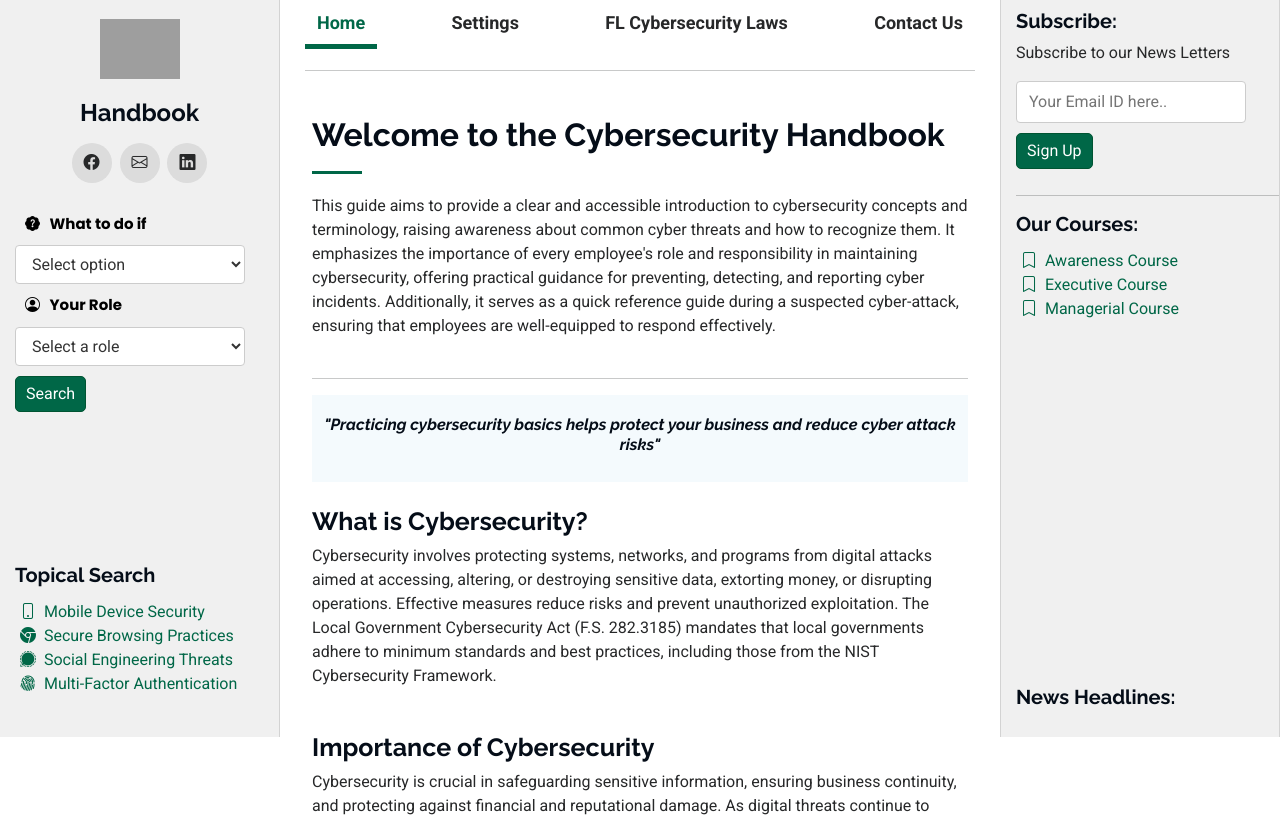
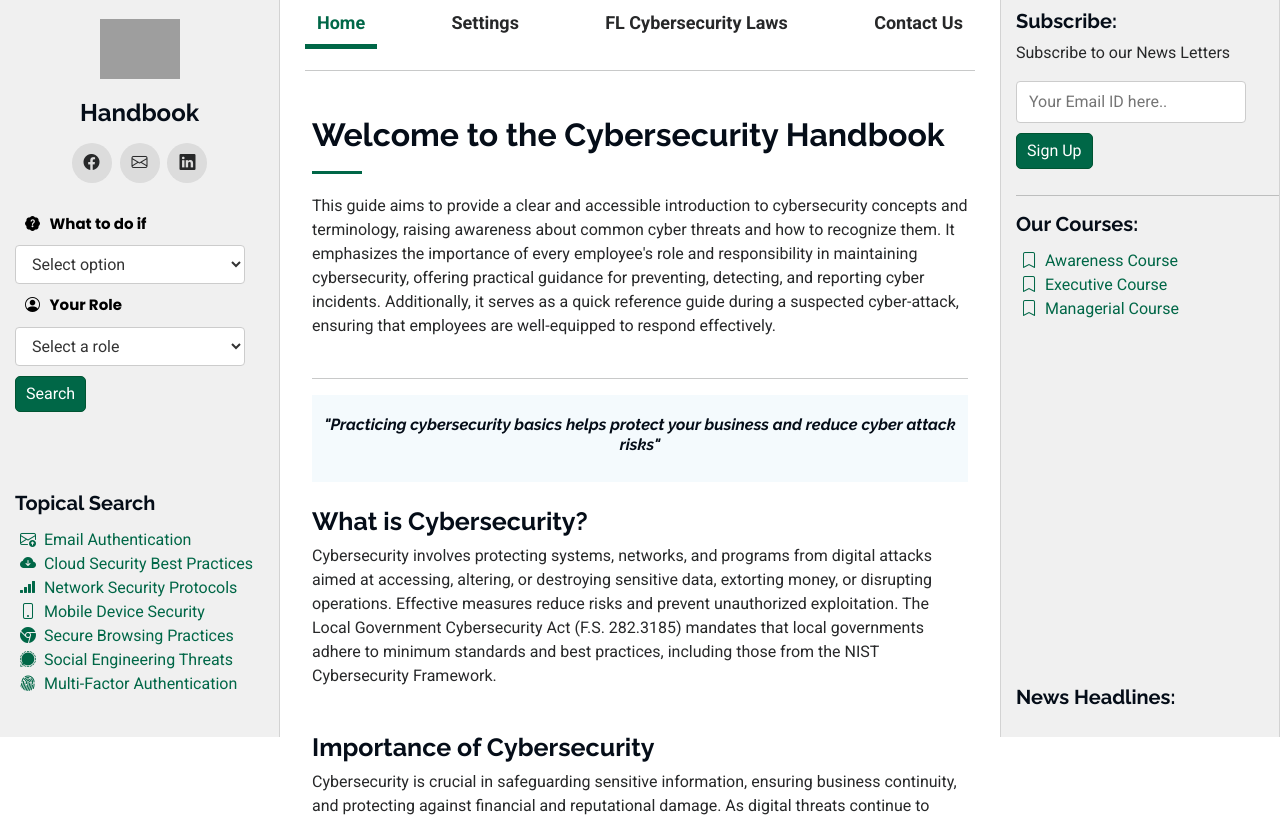
Before and after one commit to akshayvv02/handbook_v2_flask, a Flask app: page /content in a window 1280 px wide. Shown: the part 63-882 px from the top of the page. Run offline with Flask 3, Linux system fonts and the light colour scheme; some libraries are stand-ins or nearby versions; grey boxes are pictures that could not be loaded.

Commit message:
new topical search added

```diff
--- a/app/templates/blank_phishing.html
+++ b/app/templates/blank_phishing.html
@@ -106,6 +106,9 @@
     <div style="position: absolute; bottom: 0;padding-bottom: 20px;">
     <h5><b>Topical Search</b></h5>
     <ul style="list-style-type: none;padding: 5px;">
+      <li><a href="#" id="mfa"><i class="bi bi-envelope-arrow-up"></i>&nbsp;&nbsp;Email Authentication</a></li>
+      <li><a href="#" id="mfa"><i class="bi bi-cloud-arrow-down-fill"></i>&nbsp;&nbsp;Cloud Security Best Practices</a></li>
+      <li><a href="#" id="mfa"><i class="bi bi-reception-4"></i>&nbsp;&nbsp;Network Security Protocols</a></li>
       <li><a href="#" id="mds"><i class="bi bi-phone"></i>&nbsp;&nbsp;Mobile Device Security</a></li>
       <li><a href="#" id="sbp"><i class="bi bi-browser-chrome"></i>&nbsp;&nbsp;Secure Browsing Practices</a></li>
       <li><a href="#" id="set"><i class="bi bi-signal"></i>&nbsp;&nbsp;Social Engineering Threats</a></li>
--- a/app/templates/content.html
+++ b/app/templates/content.html
@@ -108,6 +108,9 @@
     <div style="position: absolute; bottom: 0;padding-bottom: 20px;">
     <h5><b>Topical Search</b></h5>
     <ul style="list-style-type: none;padding: 5px;">
+      <li><a href="#" id="mfa"><i class="bi bi-envelope-arrow-up"></i>&nbsp;&nbsp;Email Authentication</a></li>
+      <li><a href="#" id="mfa"><i class="bi bi-cloud-arrow-down-fill"></i>&nbsp;&nbsp;Cloud Security Best Practices</a></li>
+      <li><a href="#" id="mfa"><i class="bi bi-reception-4"></i>&nbsp;&nbsp;Network Security Protocols</a></li>
       <li><a href="#" id="mds"><i class="bi bi-phone"></i>&nbsp;&nbsp;Mobile Device Security</a></li>
       <li><a href="#" id="sbp"><i class="bi bi-browser-chrome"></i>&nbsp;&nbsp;Secure Browsing Practices</a></li>
       <li><a href="#" id="set"><i class="bi bi-signal"></i>&nbsp;&nbsp;Social Engineering Threats</a></li>
```
